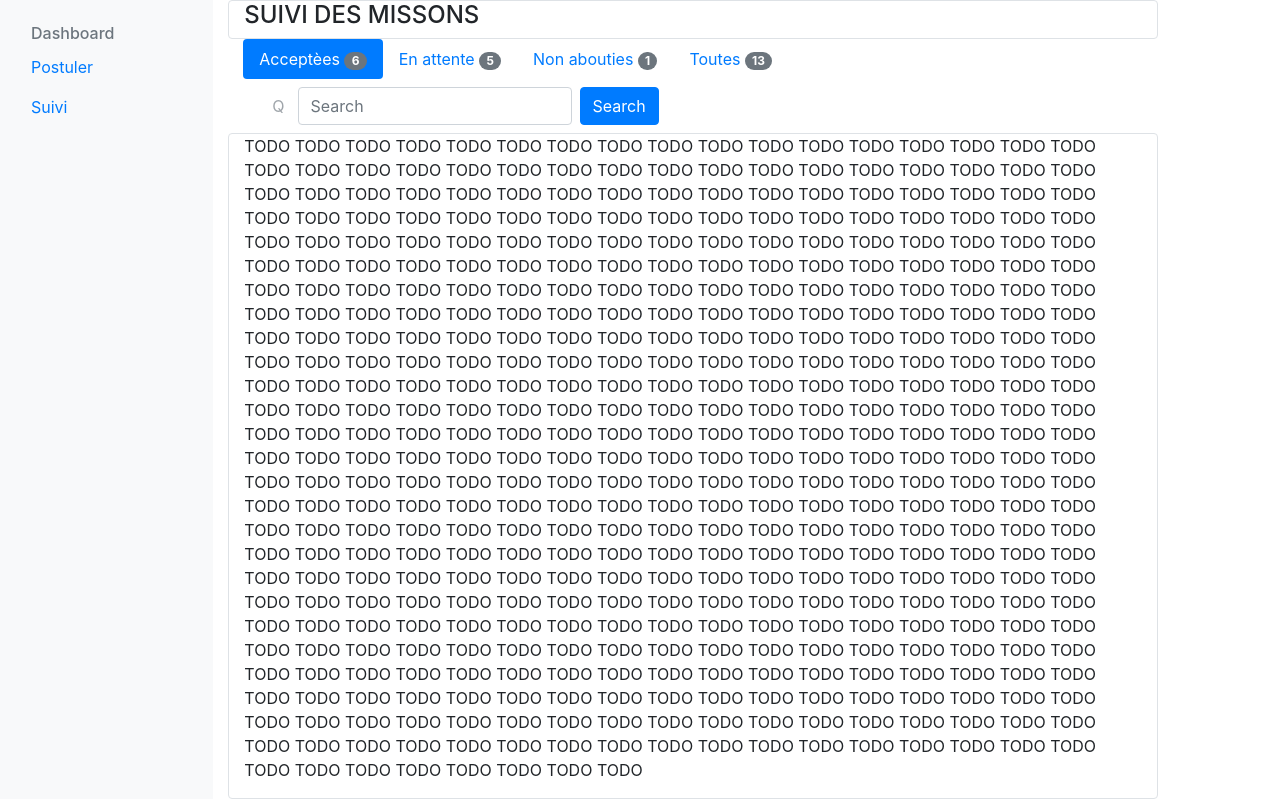
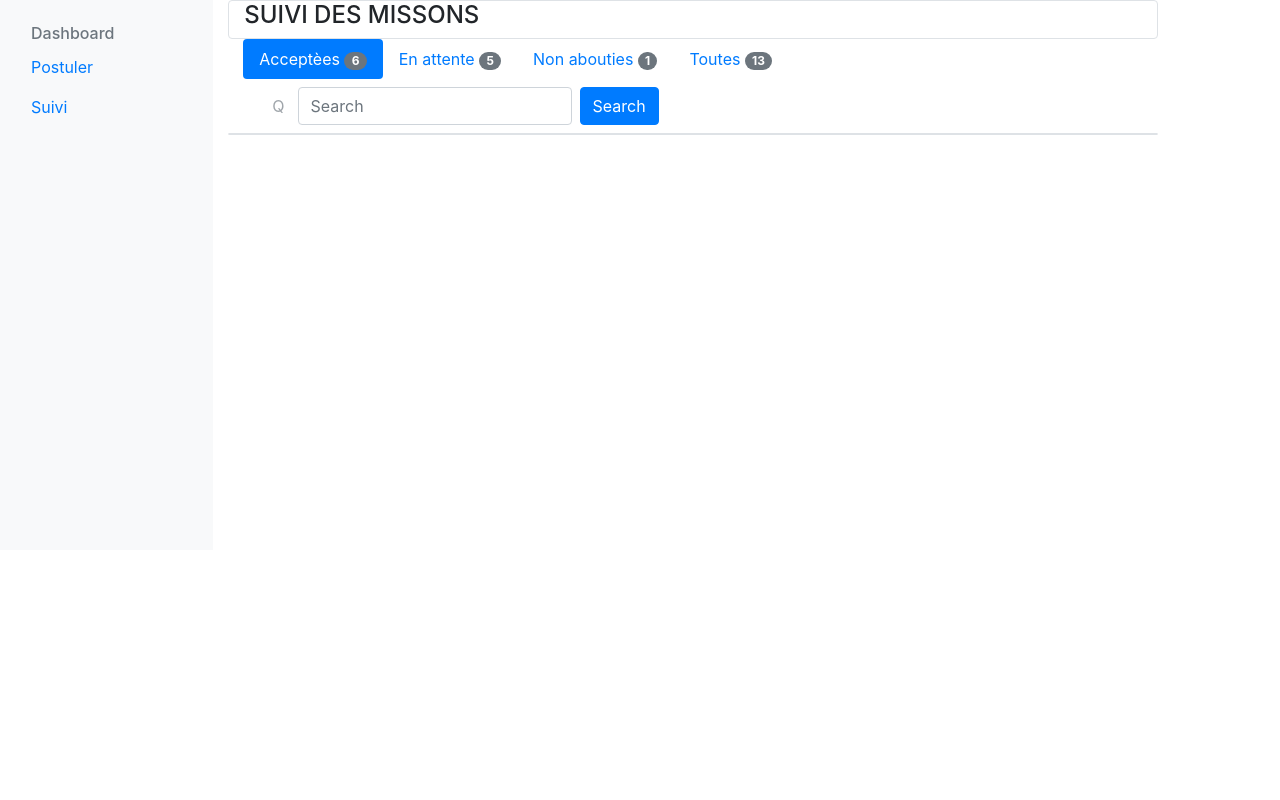
Before and after one commit to Toyem/SAR-Projet-Flask-2019, a Python web app: template templates/homepage_etude_suivi.html in a window 1280 px wide. Run offline with Jinja, Linux system fonts and the light colour scheme; the template is opened without the code that fills it, so the values that code supplies are empty; some libraries are stand-ins or nearby versions.

Commit message:
Update homepage_etude_suivi.html

```diff
--- a/templates/homepage_etude_suivi.html
+++ b/templates/homepage_etude_suivi.html
@@ -52,28 +52,8 @@
         </div>
     </div>
     <div class="container rounded border">
-        <p>TODO TODO TODO TODO TODO TODO TODO TODO TODO TODO TODO TODO TODO TODO TODO TODO TODO TODO TODO TODO TODO TODO
-            TODO TODO TODO TODO TODO TODO TODO TODO TODO TODO TODO TODO TODO TODO TODO TODO TODO TODO TODO TODO TODO
-            TODO TODO TODO TODO TODO TODO TODO TODO TODO TODO TODO TODO TODO TODO TODO TODO TODO TODO TODO TODO TODO
-            TODO TODO TODO TODO TODO TODO TODO TODO TODO TODO TODO TODO TODO TODO TODO TODO TODO TODO TODO TODO TODO
-            TODO TODO TODO TODO TODO TODO TODO TODO TODO TODO TODO TODO TODO TODO TODO TODO TODO TODO TODO TODO TODO
-            TODO TODO TODO TODO TODO TODO TODO TODO TODO TODO TODO TODO TODO TODO TODO TODO TODO TODO TODO TODO TODO
-            TODO TODO TODO TODO TODO TODO TODO TODO TODO TODO TODO TODO TODO TODO TODO TODO TODO TODO TODO TODO TODO
-            TODO TODO TODO TODO TODO TODO TODO TODO TODO TODO TODO TODO TODO TODO TODO TODO TODO TODO TODO TODO TODO
-            TODO TODO TODO TODO TODO TODO TODO TODO TODO TODO TODO TODO TODO TODO TODO TODO TODO TODO TODO TODO TODO
-            TODO TODO TODO TODO TODO TODO TODO TODO TODO TODO TODO TODO TODO TODO TODO TODO TODO TODO TODO TODO TODO
-            TODO TODO TODO TODO TODO TODO TODO TODO TODO TODO TODO TODO TODO TODO TODO TODO TODO TODO TODO TODO TODO
-            TODO TODO TODO TODO TODO TODO TODO TODO TODO TODO TODO TODO TODO TODO TODO TODO TODO TODO TODO TODO TODO
-            TODO TODO TODO TODO TODO TODO TODO TODO TODO TODO TODO TODO TODO TODO TODO TODO TODO TODO TODO TODO TODO
-            TODO TODO TODO TODO TODO TODO TODO TODO TODO TODO TODO TODO TODO TODO TODO TODO TODO TODO TODO TODO TODO
-            TODO TODO TODO TODO TODO TODO TODO TODO TODO TODO TODO TODO TODO TODO TODO TODO TODO TODO TODO TODO TODO
-            TODO TODO TODO TODO TODO TODO TODO TODO TODO TODO TODO TODO TODO TODO TODO TODO TODO TODO TODO TODO TODO
-            TODO TODO TODO TODO TODO TODO TODO TODO TODO TODO TODO TODO TODO TODO TODO TODO TODO TODO TODO TODO TODO
-            TODO TODO TODO TODO TODO TODO TODO TODO TODO TODO TODO TODO TODO TODO TODO TODO TODO TODO TODO TODO TODO
-            TODO TODO TODO TODO TODO TODO TODO TODO TODO TODO TODO TODO TODO TODO TODO TODO TODO TODO TODO TODO TODO
-            TODO TODO TODO TODO TODO TODO TODO TODO TODO TODO TODO TODO TODO TODO TODO TODO TODO TODO TODO TODO TODO
-            TODO TODO TODO TODO TODO TODO TODO TODO TODO TODO TODO TODO TODO TODO TODO TODO TODO TODO TODO TODO TODO
-            TODO TODO TODO TODO TODO TODO TODO TODO </p>
+        {% block gridMission %}
+        {% endblock %}
     </div>
 
 {% endblock %}
```
